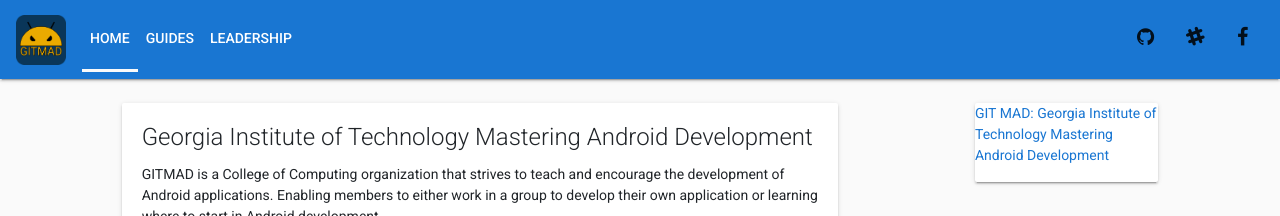
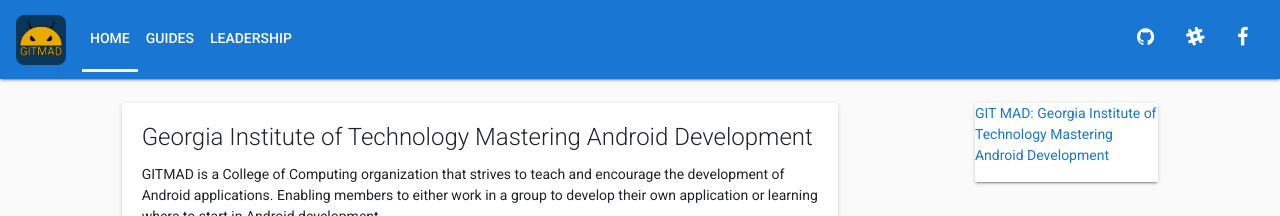
Before and after one commit to git-mad/gitmad.github.io, a Jekyll site: the page built from index.html, in a window 1280 px wide. Shown: the top 216 px of the page. Built offline with Jekyll 4.4.1, drawn with Linux system fonts in a browser that asks for light colours; nearby versions of some CDN libraries.

Commit message:
Made icons white

```diff
--- a/_layouts/default.html
+++ b/_layouts/default.html
@@ -47,17 +47,17 @@
 				<ul class="navbar-nav ml-auto">
 					<li class="nav-item">
 						<a class="btn btn-lg" href="https://github.com/git-mad">
-							<i class="fa fa-github"></i>
+							<i class="fa fa-github" style="color: white;"></i>
 						</a>
 					</li>
 					<li class="nav-item">
 						<a class="btn btn-lg" href="https://gitmadclub.slack.com">
-							<i class="fa fa-slack"></i>
+							<i class="fa fa-slack" style="color: white;"></i>
 						</a>
 					</li>
 					<li class="nav-item">
 						<a class="btn btn-lg" href="https://www.facebook.com/gitmad">
-							<i class="fa fa-facebook"></i>
+							<i class="fa fa-facebook" style="color: white;"></i>
 						</a>
 					</li>
 				</ul>
```
